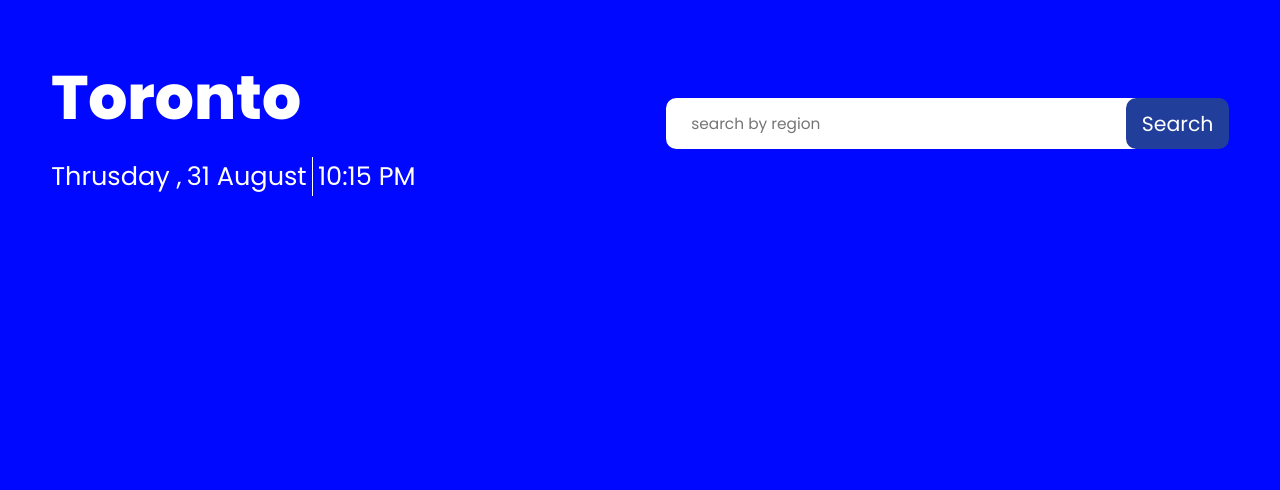
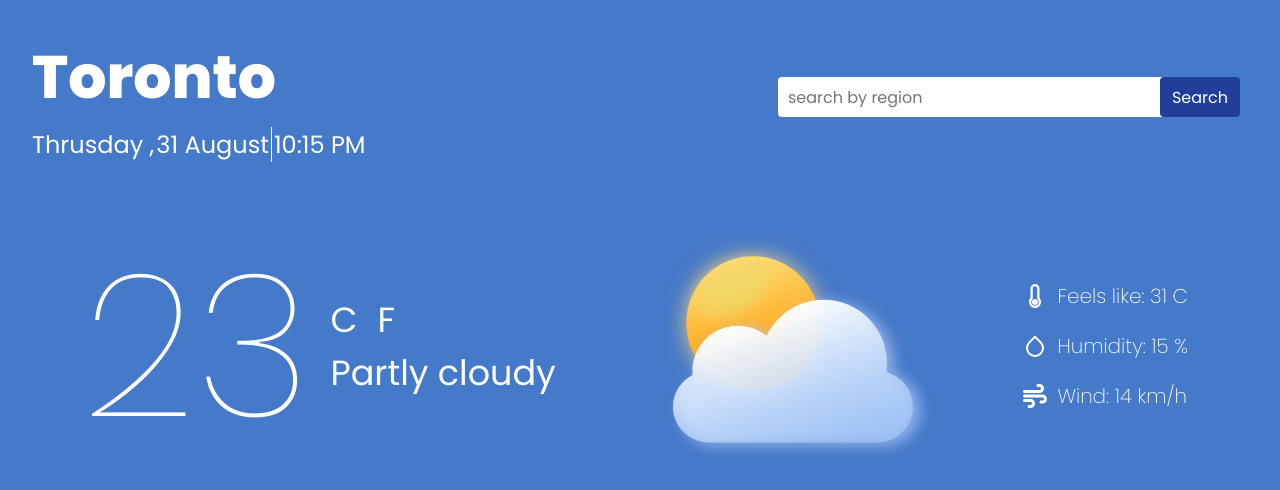
Before and after one commit to Beatrizrodri/weather, a Next.js app: page / in a window 1280 px wide. Shown: the top 490 px of the page. Built offline with nearby package versions, Linux system fonts and the light colour scheme.

Commit message:
feat: add weather component

```diff
--- a/package.json
+++ b/package.json
@@ -9,9 +9,11 @@
     "lint": "next lint"
   },
   "dependencies": {
+    "@react-icons/all-files": "^4.1.0",
     "next": "14.1.0",
     "react": "^18",
     "react-dom": "^18",
+    "react-icons": "^5.0.1",
     "sass": "^1.70.0"
   },
   "devDependencies": {
--- a/src/app/globals.scss
+++ b/src/app/globals.scss
@@ -10,11 +10,5 @@
   padding: 0;
 
   box-sizing: border-box;
-  font-size: 62.5%;
   font-family: 'Poppins', sans-serif;
 }
-
-html,
-body {
-  font-size: 1.6rem;
-}
--- a/src/app/layout.tsx
+++ b/src/app/layout.tsx
@@ -2,7 +2,10 @@ import type { Metadata } from 'next'
 import { Poppins } from 'next/font/google'
 import './globals.scss'
 
-const poppins = Poppins({ subsets: ['latin'], weight: ['400', '600', '800'] })
+const poppins = Poppins({
+  subsets: ['latin'],
+  weight: ['100', '200', '400', '600', '800']
+})
 
 export const metadata: Metadata = {
   title: 'Create Next App',
--- a/src/app/page.module.scss
+++ b/src/app/page.module.scss
@@ -3,5 +3,5 @@
   height: 100vh;
   padding: 2rem;
 
-  background-color: rgb(0, 8, 255);
+  background-color: #4579c9;
 }
--- a/src/app/page.tsx
+++ b/src/app/page.tsx
@@ -1,11 +1,13 @@
 import './globals.scss'
 import style from './page.module.scss'
 import { Header } from '../components/Header'
+import { Weather } from '@/components/Weather'
 
 export default function Home() {
   return (
     <div className={style.container}>
       <Header />
+      <Weather />
     </div>
   )
 }
--- a/src/components/Header/style.module.scss
+++ b/src/components/Header/style.module.scss
@@ -11,19 +11,19 @@
   color: var(--white);
 
   h1 {
-    font-size: 2.4rem;
-    margin-bottom: 0.5rem;
+    font-size: 60px;
+    margin-bottom: 5px;
   }
 }
 
 .date {
   display: flex;
-  gap: 0.2rem;
-  font-size: 1.6rem;
+  gap: 2px;
+  font-size: 24px;
 
   span:last-child {
-    border-left: 0.01rem solid var(--white);
-    padding-left: 0.2rem;
+    border-left: 1px solid var(--white);
+    padding-left: 2px;
   }
 }
 
@@ -31,31 +31,31 @@
   display: flex;
 
   input {
-    width: 20rem;
-    height: 2rem;
-    margin-right: 2rem;
-    padding: 1rem;
+    width: 450px;
+    height: 40px;
+    margin-right: 20px;
+    padding: 10px;
 
-    font-size: 0.6rem;
+    font-size: 16px;
     color: gray;
 
     border: none;
-    border-radius: 0.4rem;
+    border-radius: 4px;
     position: relative;
   }
 
   button {
-    width: 4rem;
-    height: 2rem;
+    width: 80px;
+    height: 40px;
 
     border: none;
-    border-radius: 0.4rem;
+    border-radius: 4px;
 
     color: var(--white);
     background-color: var(--blue);
 
-    font-size: 0.8rem;
+    font-size: 16px;
     position: absolute;
-    right: 2rem;
+    right: 40px;
   }
 }
--- /dev/null
+++ b/src/components/Weather/index.tsx
@@ -0,0 +1,41 @@
+import style from './style.module.scss'
+import image from '../../../public/02d.svg'
+import Image from 'next/image'
+import { FaThermometerEmpty } from 'react-icons/fa'
+import { FiDroplet } from 'react-icons/fi'
+import { FaWind } from 'react-icons/fa6'
+
+export function Weather() {
+  return (
+    <div className={style.container}>
+      <div className={style.temperature}>
+        <span>23</span>
+        <div>
+          <div>
+            <span className={style.celsius}>C</span>
+            <span className={style.fahrenheit}>F</span>
+            <br />
+            <span className={style.weatherDescription}>Partly cloudy</span>
+          </div>
+        </div>
+      </div>
+      <div className={style.content}>
+        <Image src={image} width={300} alt="" />
+        <ul>
+          <div className={style.currentData}>
+            <FaThermometerEmpty size={24} />
+            <li>Feels like: 31 C</li>
+          </div>
+
+          <div className={style.currentData}>
+            <FiDroplet size={24} /> <li>Humidity: 15 %</li>
+          </div>
+
+          <div className={style.currentData}>
+            <FaWind size={24} /> <li>Wind: 14 km/h</li>
+          </div>
+        </ul>
+      </div>
+    </div>
+  )
+}
--- /dev/null
+++ b/src/components/Weather/style.module.scss
@@ -0,0 +1,57 @@
+.container {
+  width: 100%;
+  height: 50%;
+  padding: 0 50px;
+
+  display: flex;
+  justify-content: space-between;
+  align-items: center;
+
+  color: var(--white);
+}
+
+.temperature {
+  height: max-content;
+  display: flex;
+  align-items: center;
+  gap: 20px;
+
+  span::first-line {
+    font-size: 200px;
+    font-weight: 100;
+    margin-right: 200px;
+  }
+
+  span {
+    font-size: 35px;
+  }
+
+  div > span {
+    margin-right: 20px;
+  }
+}
+
+.weatherDescription {
+  margin-top: 400px;
+}
+
+.content {
+  display: flex;
+  align-items: center;
+  gap: 80px;
+
+  ul {
+    list-style: none;
+  }
+}
+
+.currentData {
+  display: flex;
+  align-items: center;
+
+  li {
+    padding: 10px;
+    font-weight: 200;
+    font-size: 20px;
+  }
+}
```
Also changed, not shown: public/istockphoto-1222034739-612x612.jpg (renamed from public/background-night.jpg), 1 other file (tests, documents, lock files or other folders).
